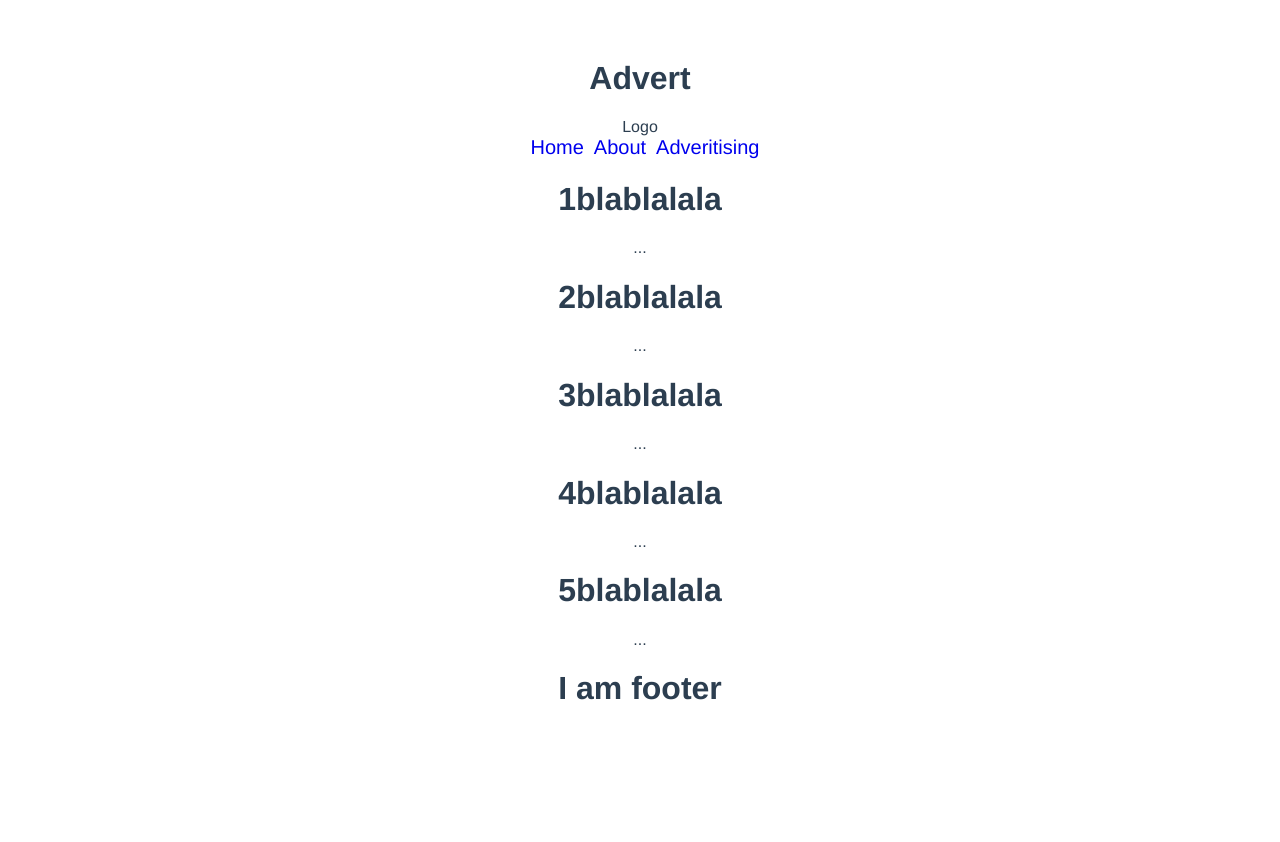
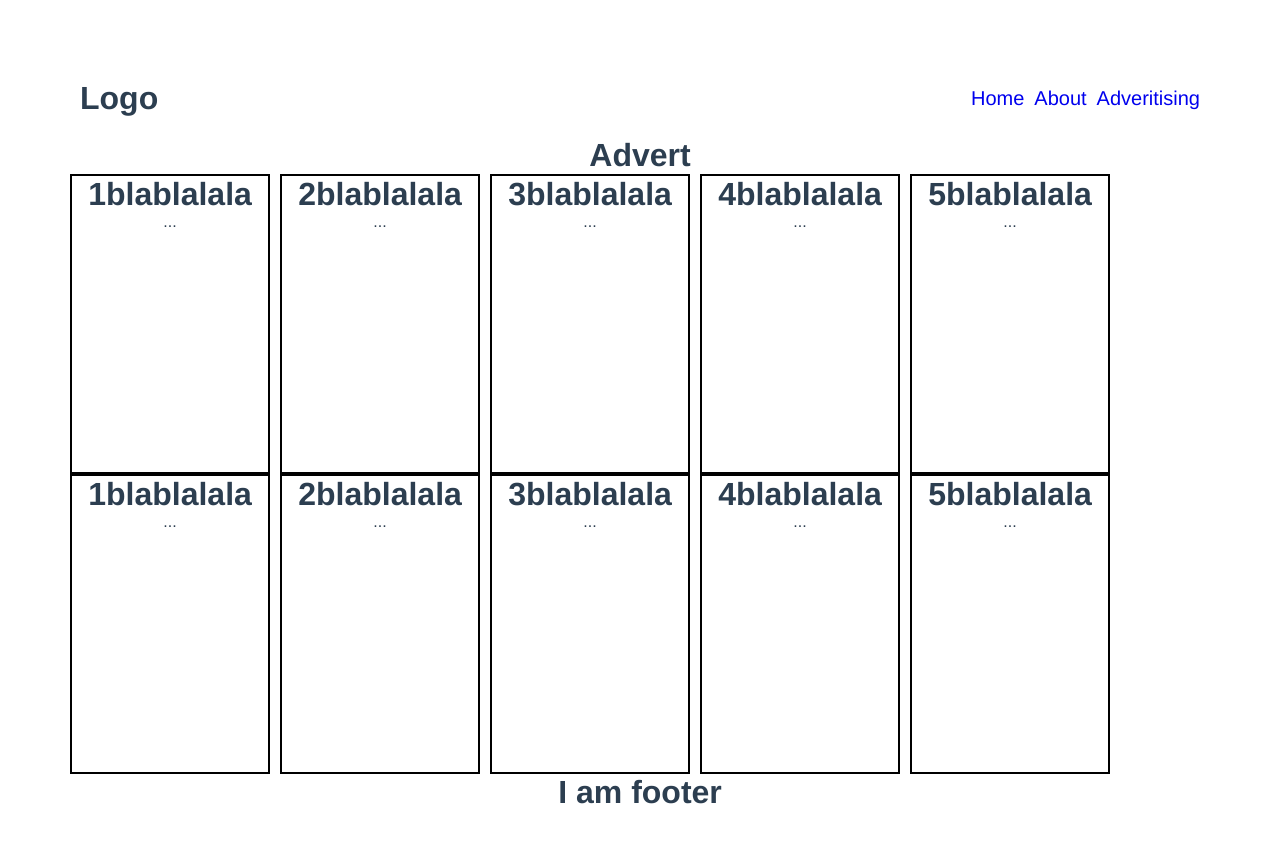
Before and after one commit to vbasoon/vue2-landing-page, a Vue app: page /advert in a window 1280 px wide. Shown: the top 842 px of the page. Before the commit the page ends 800 px from the top, so only its background shows below. Built offline with nearby package versions, Linux system fonts and the light colour scheme.

Commit message:
main-layout

```diff
--- a/src/App.vue
+++ b/src/App.vue
@@ -1,8 +1,10 @@
 <template>
   <div id="app">
+    <div class="container">
     <transition name="fade">
     <router-view/>
     </transition>
+    </div>
   </div>
 </template>
 
@@ -16,14 +18,27 @@ export default {
 </script>
 
 <style>
+* {
+  margin: 0;
+  padding: 0;
+  box-sizing: border-box;
+}
 #app {
   font-family: Avenir, Helvetica, Arial, sans-serif;
   -webkit-font-smoothing: antialiased;
   -moz-osx-font-smoothing: grayscale;
   text-align: center;
   color: #2c3e50;
-  margin-top: 60px;
+  }
+
+.container {
+  max-width: 1160px;
+  margin: 60px auto;
+  padding: auto 20px;
+
+
 }
+
 .fade-enter-active, .fade-leave-active {
     transition-property: opacity;
     transition-duration: .25s;
--- a/src/components/Card/Card.vue
+++ b/src/components/Card/Card.vue
@@ -16,5 +16,11 @@ export default {
 </script>
 
 <style>
+.card {
+  width: 200px;
+  height: 300px;
+  border: 2px solid black;
+  margin-left: 10px;
+}
 
 </style>
--- a/src/components/Header/Header.vue
+++ b/src/components/Header/Header.vue
@@ -1,6 +1,6 @@
 <template>
   <div class="header">
-      <div class="logo">Logo</div>
+      <div class="logo"><h1>Logo</h1></div>
       <nav class="header-nav">
       <router-link class="navlink" to="/">Home</router-link>
       <router-link class="navlink" to="/about">About</router-link>
@@ -16,6 +16,17 @@ export default {
 </script>
 
 <style >
+.header {
+  display: flex;
+  justify-content: space-between;
+  padding: 20px;
+}
+
+nav {
+  display: flex;
+  align-items: center;
+}
+
 .navlink {
     margin-left: 10px;
     text-decoration: none;
--- a/src/pages/About/About.vue
+++ b/src/pages/About/About.vue
@@ -1,7 +1,7 @@
 <template>
 <div>
-  <h1>About Page</h1>
   <main-layout>
+    <h1>About Page</h1>
     <h2>Main Slot</h2>
     </main-layout>
 </div>
--- a/src/pages/Advertising/Advertising.vue
+++ b/src/pages/Advertising/Advertising.vue
@@ -1,14 +1,18 @@
 <template>
   <div>
-  <h1>Advert</h1>
   <main-layout>
-    <div>
+
+    <div class="card__body">
+      <div class='row'>
+        <h1 class="card__title">Advert</h1>
+      </div>
+    <div class="cards">
     <Card
       v-for="card in cards"
       :key="card.id"
       :title="card.title"
     />
-
+    </div>
   </div>
   </main-layout>
 
@@ -29,7 +33,11 @@ export default {
         {id: 3, title: "3blablalala"},
         {id: 4, title: "4blablalala"},
         {id: 5, title: "5blablalala"},
-
+        {id: 6, title: "1blablalala"},
+        {id: 7, title: "2blablalala"},
+        {id: 8, title: "3blablalala"},
+        {id: 9, title: "4blablalala"},
+        {id: 10, title: "5blablalala"},
       ]
     }
   },
@@ -41,5 +49,13 @@ export default {
 </script>
 
 <style>
-
+  .card__body {
+    display: flex;
+    flex-direction: column;
+  }
+  .cards {
+    display: flex;
+    flex-direction: row;
+    flex-wrap: wrap;
+  }
 </style>
--- a/src/pages/Home/Home.vue
+++ b/src/pages/Home/Home.vue
@@ -1,8 +1,7 @@
 <template>
 <div>
-
-  <h1>Home Page</h1>
  <main-layout>
+   <h1>Home Page</h1>
     <h2>Main Slot</h2>
     <h3 slot='H3'>H3</h3>
     </main-layout>
```
